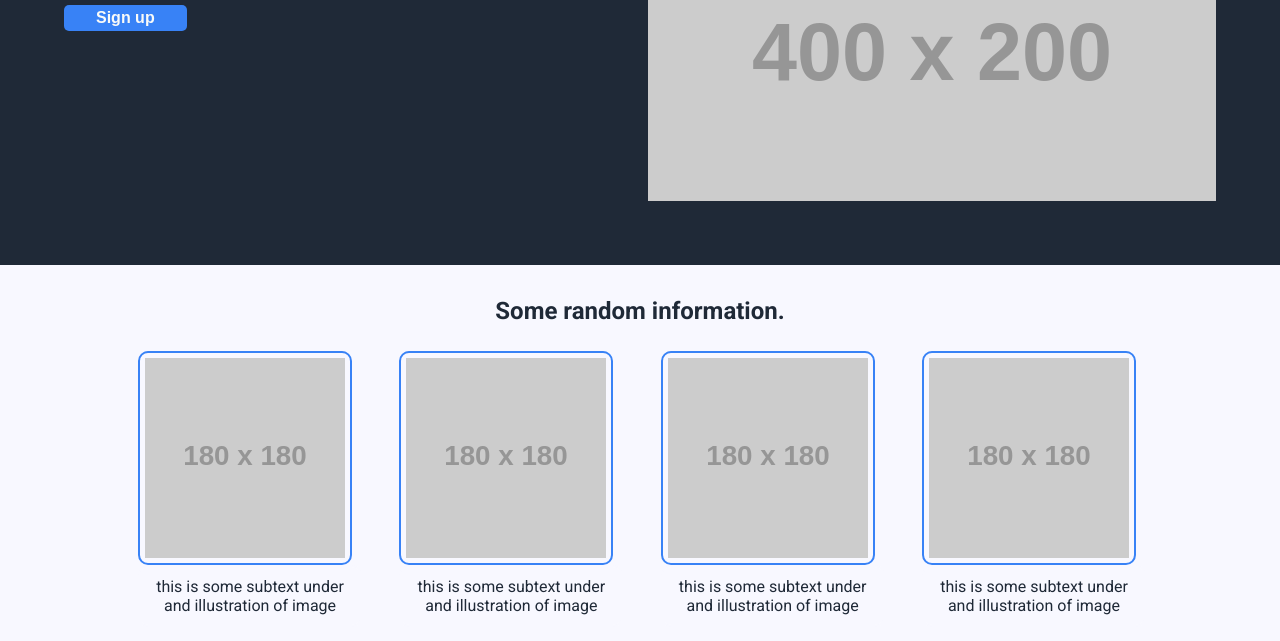
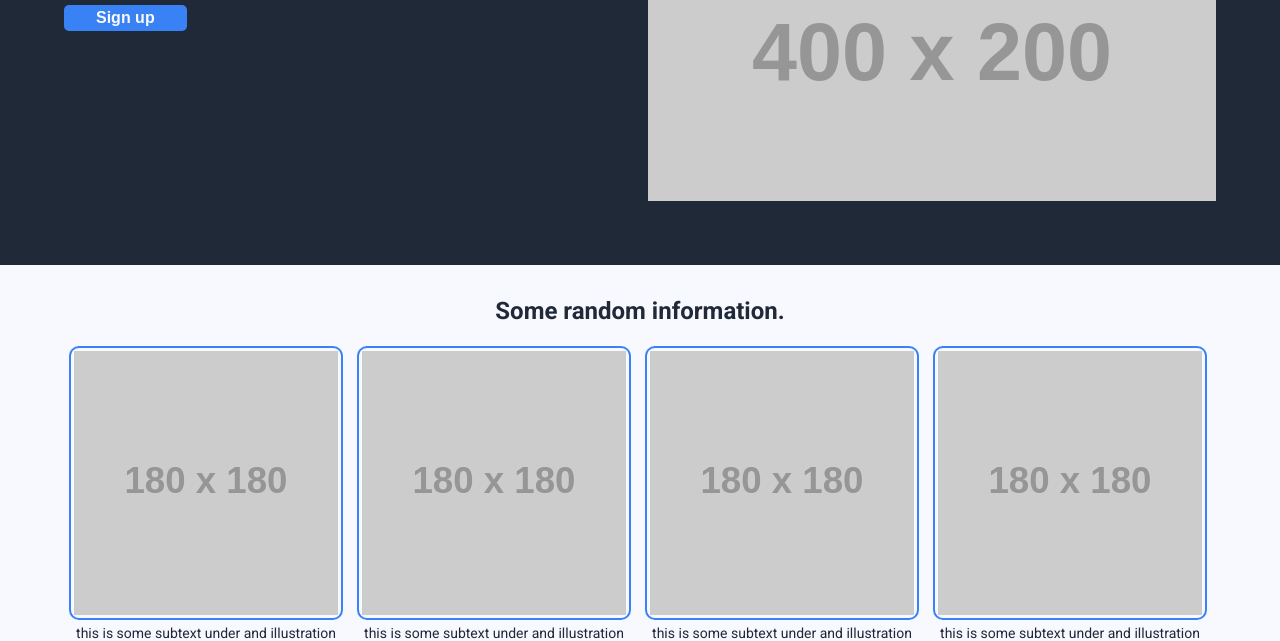
Before and after one commit to kileo123/OdinP, a plain HTML site: page Web01/index.html in a window 1280 px wide. Shown: the part 157-798 px from the top of the page. Drawn offline with Linux system fonts and the light colour scheme; placeholder pictures from the web are drawn by us.

Commit message:
update responsive code

```diff
--- a/Web01/index.css
+++ b/Web01/index.css
@@ -28,7 +28,7 @@ div{
 
 /*================ TOP NAVIGATION BAR ================*/
 
-@media screen and (min-width: 800px) {
+@media screen and (min-width: 640px) {
   .topnavbar{
     background-color: var(--topnav-bg-color);
     color: var(--main-text-color);
@@ -90,7 +90,7 @@ div{
 
 /*================ TOP BANNER ================*/
 
-@media screen and (min-width: 800px) {
+@media screen and (min-width: 640px) {
   .topbanner{
     background-color: var(--topbanner-bg-color);
     color: var(--main-text-color);
@@ -168,7 +168,7 @@ div{
 
 /*================ MAIN ARTICLES ================*/
 
-@media screen and (min-width: 800px) {
+@media screen and (min-width: 640px) {
   .articles{
     background-color: var(--article-bg-color);
     color: var(--quotes-text-color);
@@ -189,28 +189,17 @@ div{
   }
   .articles .card-container .cards{
     padding: 10px;
-    display: flex;
-    flex-direction: column;
-    max-width:220px;
-    justify-items: center;
+    max-width:80%;
   }
   .articles .card-container .cards .cardimg{
-    border: 2px solid var(--button-color);
-    display: flex;
-    border-radius: 10px;
-    max-width:200px;
-    padding: 5px;
-    justify-content: center;
+    max-width: 90%;
+    padding: 10px;
   }
   .articles .card-container .cards .cardtext{
-    border: 2px solid var(--article-bg-color);
-    border-radius: 10px;
-    max-width:200px;
+    max-width: 90%;
     padding: 10px;
-    font-size: 16px;
+    font-size: 18px;
     font-weight: 400;
-    justify-self: center;
-    text-align: center;
   }
 }
 
@@ -227,24 +216,24 @@ div{
   padding-bottom: 1rem;
 }
 .articles .card-container{
-  max-width: 80%;
+  max-width: 90%;
   margin: auto;
   display: flex;
   justify-content: space-between;
 }
 .articles .card-container .cards{
-  padding: 10px;
+  padding: 5px;
   display: flex;
   flex-direction: column;
-  max-width:220px;
+  max-width: 90%;
   justify-items: center;
 }
 .articles .card-container .cards .cardimg{
   border: 2px solid var(--button-color);
   display: flex;
   border-radius: 10px;
-  max-width:200px;
-  padding: 5px;
+  max-width: 95%;
+  padding: 3px;
   justify-content: center;
 }
 .articles .card-container .cards img{
@@ -254,9 +243,9 @@ div{
 .articles .card-container .cards .cardtext{
   border: 2px solid var(--article-bg-color);
   border-radius: 10px;
-  max-width:200px;
-  padding: 10px;
-  font-size: 16px;
+  max-width: 95%;
+  padding: 3px;
+  font-size: 14px;
   font-weight: 400;
   justify-self: center;
   text-align: center;
@@ -265,7 +254,7 @@ div{
 
 /*================ QUOTES ================*/
 
-@media screen and (min-width: 800px) {
+@media screen and (min-width: 640px) {
   .quotes{
     background-color: var(--quotes-bg-color);
     color: var(--quotes-text-color);
@@ -320,7 +309,7 @@ div{
 
 /*================ BOTTOM BANNER ================*/
 
-@media screen and (min-width: 800px) {
+@media screen and (min-width: 640px) {
   .botbanner{
     background-color: var(--botbanner-bg-color);
     color: var(--main-text-color);
@@ -396,14 +385,13 @@ div{
   color: var(--main-text-color);
   border: 1px solid var(--main-text-color);
   border-radius: 5px;
-  /* padding: 4px 32px; */
+  padding: 4px 32px;
   font-weight: 900;
 }
 
-
 /*================ FOOTER ================*/
 
-@media screen and (min-width: 800px) {
+@media screen and (min-width: 640px) {
   .footer{
     font-size: 24px;
   }
```
